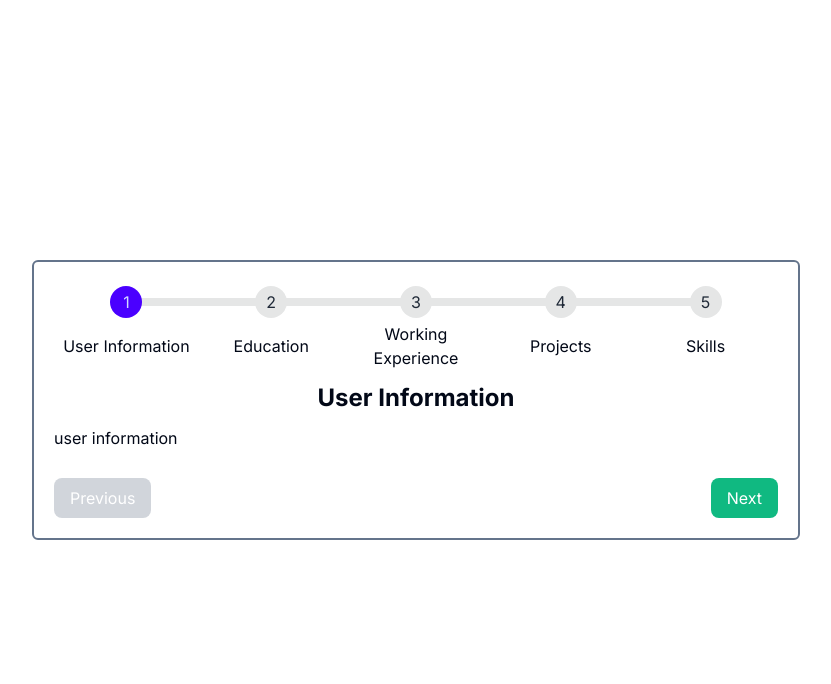
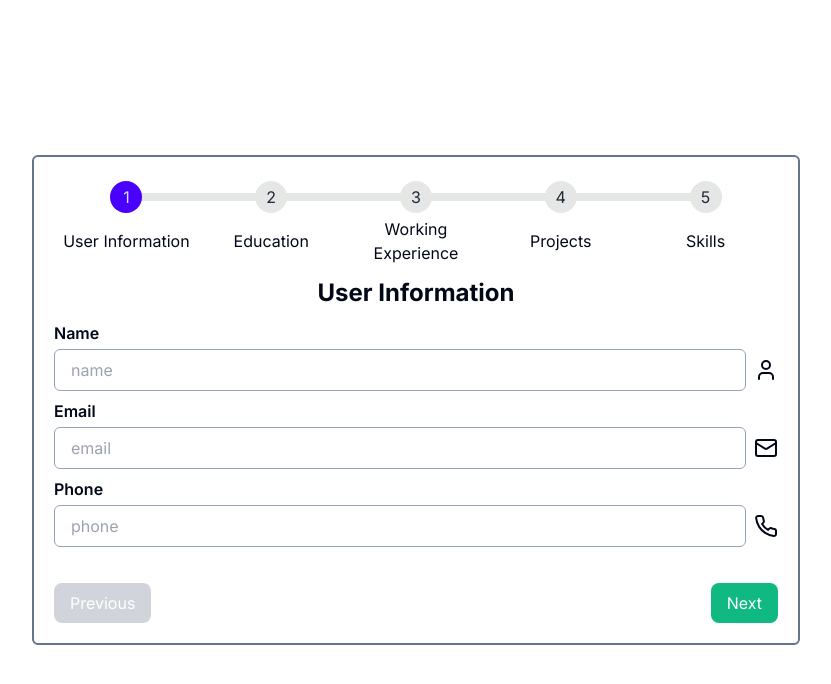
Before and after one commit to iqbalpa/resume-builder, a Next.js app: page / in a window 1280 px wide. Shown: the top 684 px of the page, without its empty margins (224-1055 px from the left). Built offline with nearby package versions, Linux system fonts and the light colour scheme.

Commit message:
refactor: create userInfo form

```diff
--- a/src/components/form/userInfo.tsx
+++ b/src/components/form/userInfo.tsx
@@ -1,10 +1,65 @@
 import React from 'react';
+import { Mail, Phone, User } from 'lucide-react';
+import { useForm } from 'react-hook-form';
+
+type UserInputs = {
+  name: string;
+  email: string;
+  phone: string;
+};
 
 const UserInfoForm: React.FC = () => {
+  const {
+    register,
+    handleSubmit,
+    formState: { errors },
+  } = useForm<UserInputs>();
+
   return (
-    <div>
-      <h1>user information</h1>
-    </div>
+    <form className="flex w-full flex-col">
+      <div className="mb-2 flex flex-col">
+        <p className="mb-1 font-semibold">Name</p>
+        <div className="flex flex-row items-center">
+          <input
+            placeholder="name"
+            {...register('name', { required: true })}
+            className="mr-2 grow rounded-md border-[1px] border-slate-400 px-4 py-2"
+          />
+          <User />
+        </div>
+        {errors.name && (
+          <span className="text-sm text-red-500">This field is required</span>
+        )}
+      </div>
+      <div className="mb-2 flex flex-col">
+        <p className="mb-1 font-semibold">Email</p>
+        <div className="flex flex-row items-center">
+          <input
+            placeholder="email"
+            {...register('email', { required: true })}
+            className="mr-2 grow rounded-md border-[1px] border-slate-400 px-4 py-2"
+          />
+          <Mail />
+        </div>
+        {errors.email && (
+          <span className="text-sm text-red-500">This field is required</span>
+        )}
+      </div>
+      <div className="mb-2 flex flex-col">
+        <p className="mb-1 font-semibold">Phone</p>
+        <div className="flex flex-row items-center">
+          <input
+            placeholder="phone"
+            {...register('phone', { required: true })}
+            className="mr-2 grow rounded-md border-[1px] border-slate-400 px-4 py-2"
+          />
+          <Phone />
+        </div>
+        {errors.phone && (
+          <span className="text-sm text-red-500">This field is required</span>
+        )}
+      </div>
+    </form>
   );
 };
 
--- a/src/modules/home/home.tsx
+++ b/src/modules/home/home.tsx
@@ -2,22 +2,14 @@
 
 import React, { useEffect, useState } from 'react';
 import { useDispatch } from 'react-redux';
-import { Mail, Phone, User } from 'lucide-react';
-import { SubmitHandler, useForm } from 'react-hook-form';
+import { SubmitHandler } from 'react-hook-form';
 import { setUser } from '@/store/userSlice';
-import { useRouter } from 'next/navigation';
 import Stepper from '@/components/stepper/stepper';
 import UserInfoForm from '@/components/form/userInfo';
 import EducationForm from '@/components/form/education';
 import WorkingExperienceForm from '@/components/form/working';
 import ProjectForm from '@/components/form/project';
 import SkillForm from '@/components/form/skill';
-
-type UserInputs = {
-  name: string;
-  email: string;
-  phone: string;
-};
 
 interface step {
   id: number;
@@ -41,11 +33,6 @@ const HomeModule: React.FC = () => {
   }, [currentStep]);
 
   const dispatch = useDispatch();
-  const {
-    register,
-    handleSubmit,
-    formState: { errors },
-  } = useForm<UserInputs>();
 
   const onSubmit: SubmitHandler<UserInputs> = async (data) => {
     dispatch(setUser(data));
@@ -101,58 +88,6 @@ const HomeModule: React.FC = () => {
 
         {renderStepContent()}
 
-        {/* <form
-          onSubmit={handleSubmit(onSubmit)}
-          className="flex w-full flex-col"
-        >
-          <div className="mb-2 flex flex-col">
-            <p className="mb-1 font-semibold">Name</p>
-            <div className="flex flex-row items-center">
-              <input
-                placeholder="name"
-                {...register('name', { required: true })}
-                className="mr-2 grow rounded-md border-[1px] border-slate-400 px-4 py-2"
-              />
-              <User />
-            </div>
-            {errors.name && (
-              <span className="text-sm text-red-500">
-                This field is required
-              </span>
-            )}
-          </div>
-          <div className="mb-2 flex flex-col">
-            <p className="mb-1 font-semibold">Email</p>
-            <div className="flex flex-row items-center">
-              <input
-                placeholder="email"
-                {...register('email', { required: true })}
-                className="mr-2 grow rounded-md border-[1px] border-slate-400 px-4 py-2"
-              />
-              <Mail />
-            </div>
-            {errors.email && (
-              <span className="text-sm text-red-500">
-                This field is required
-              </span>
-            )}
-          </div>
-          <div className="mb-2 flex flex-col">
-            <p className="mb-1 font-semibold">Phone</p>
-            <div className="flex flex-row items-center">
-              <input
-                placeholder="phone"
-                {...register('phone', { required: true })}
-                className="mr-2 grow rounded-md border-[1px] border-slate-400 px-4 py-2"
-              />
-              <Phone />
-            </div>
-            {errors.phone && (
-              <span className="text-sm text-red-500">
-                This field is required
-              </span>
-            )}
-          </div> */}
         <div className="mt-4 flex justify-between">
           <button
             type="button"
--- a/src/store/userSlice.ts
+++ b/src/store/userSlice.ts
@@ -6,27 +6,36 @@ interface User {
   phone: string;
 }
 
-interface UserState {
-  user: User | null;
+interface Education {
+  univ: string;
+  year: number;
+  major: string;
+  time: string; // ex: Aug. 2021 - Jul. 2025
 }
 
-const initialState: UserState = {
+interface resumeState {
+  user: User | null;
+  education: Education | null;
+}
+
+const initialState: resumeState = {
   user: null,
+  education: null,
 };
 
 export const userSlice = createSlice({
   name: 'user',
   initialState,
   reducers: {
-    setUser: (state: UserState, action: PayloadAction<User>) => {
+    setUser: (state: resumeState, action: PayloadAction<User>) => {
       state.user = action.payload;
     },
-    resetUser: (state: UserState) => {
-      state.user = null;
+    setEducation: (state: resumeState, action: PayloadAction<Education>) => {
+      state.education = action.payload;
     },
   },
 });
 
-export const { setUser, resetUser } = userSlice.actions;
+export const { setUser, setEducation } = userSlice.actions;
 
 export default userSlice.reducer;
```
